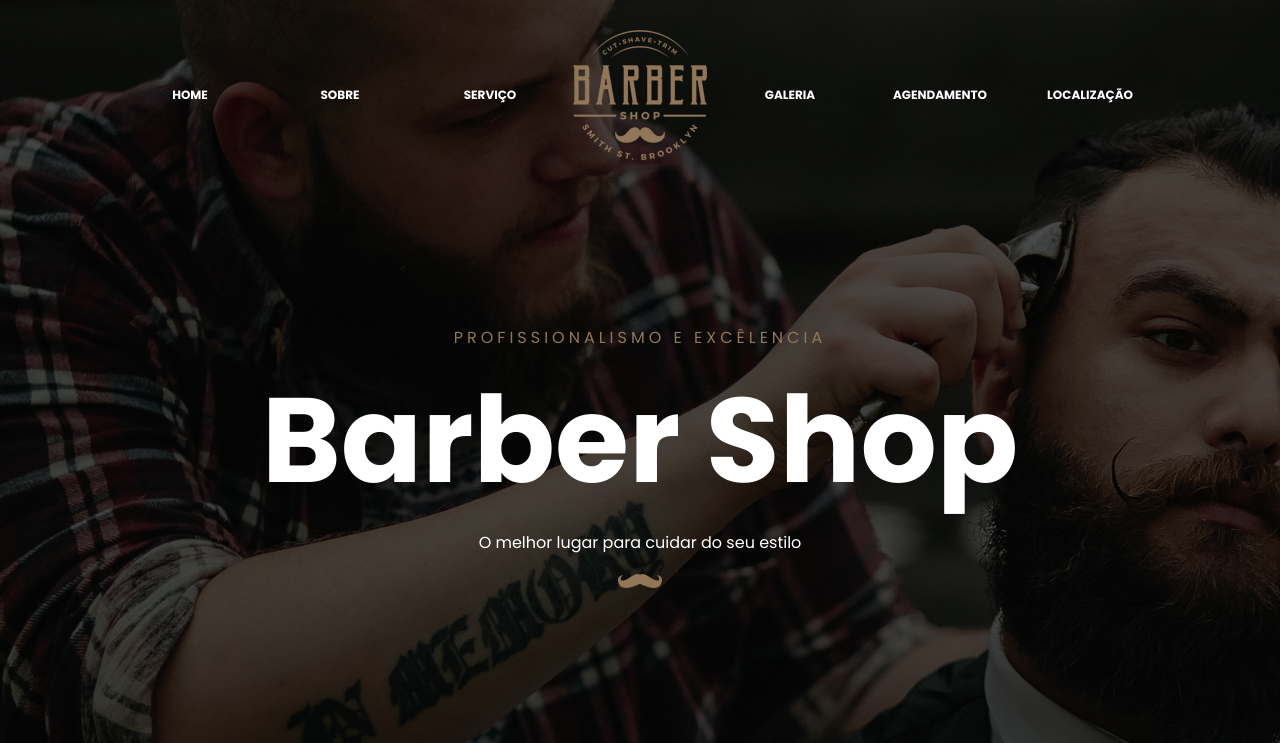
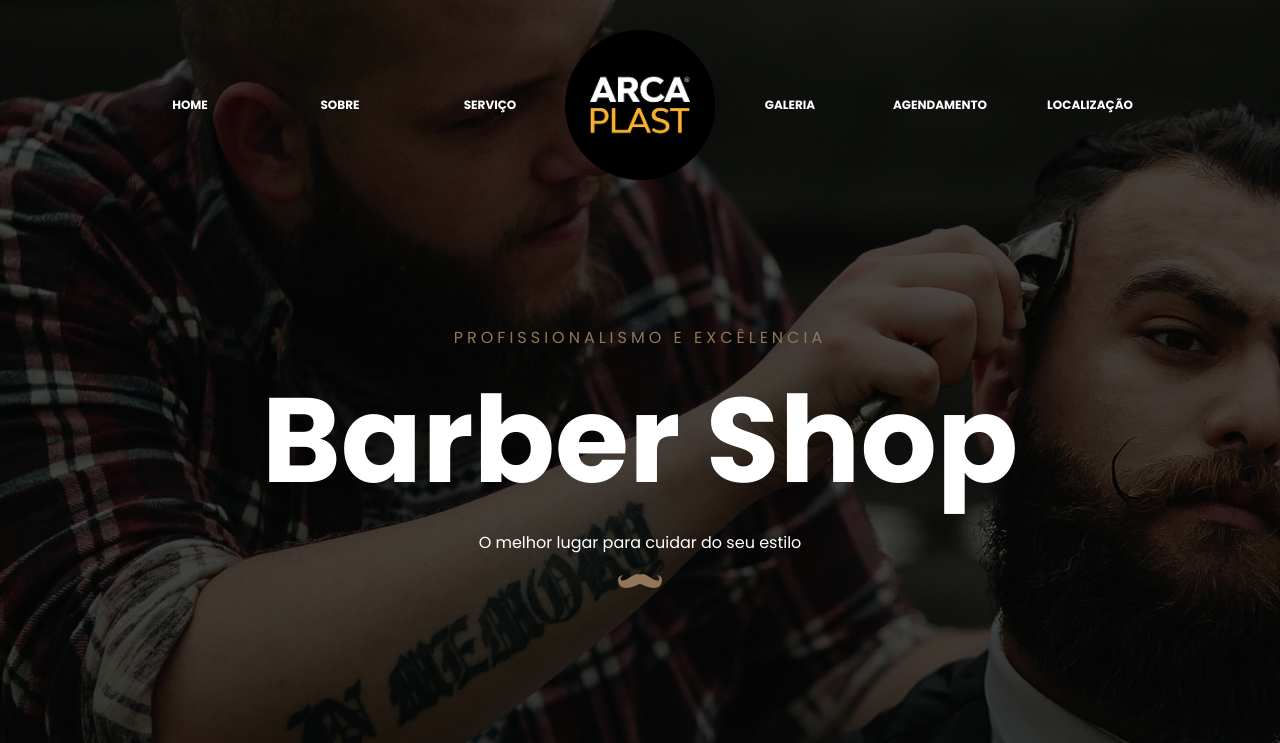
Before and after one commit to hellocarloshenrique/arcaplast_site_beta, a plain HTML site: page index.html in a window 1280 px wide. Shown: the top 743 px of the page. Drawn offline with Linux system fonts and the light colour scheme.

Commit message:
adicionando logotipo

```diff
--- a/css/style.css
+++ b/css/style.css
@@ -69,6 +69,8 @@ body {
 
 .home .header .nav ul li .logo {
     margin: 0 30px;
+    width: 150px;
+    height: 150px;
 }
 
 /*******************
--- a/index.html
+++ b/index.html
@@ -27,7 +27,7 @@
                         <a href="#services">Serviço</a>
                     </li>
                     <li>
-                        <img src="images/logo.png" alt="Barber Shop" class="logo">
+                        <img src="images/logo-600.png" alt="ARCAPLAST" class="logo">
                     </li>
                     <li>
                         <a href="#gallery">Galeria</a>
```
Also changed, not shown: images/logo-600.png (added).
